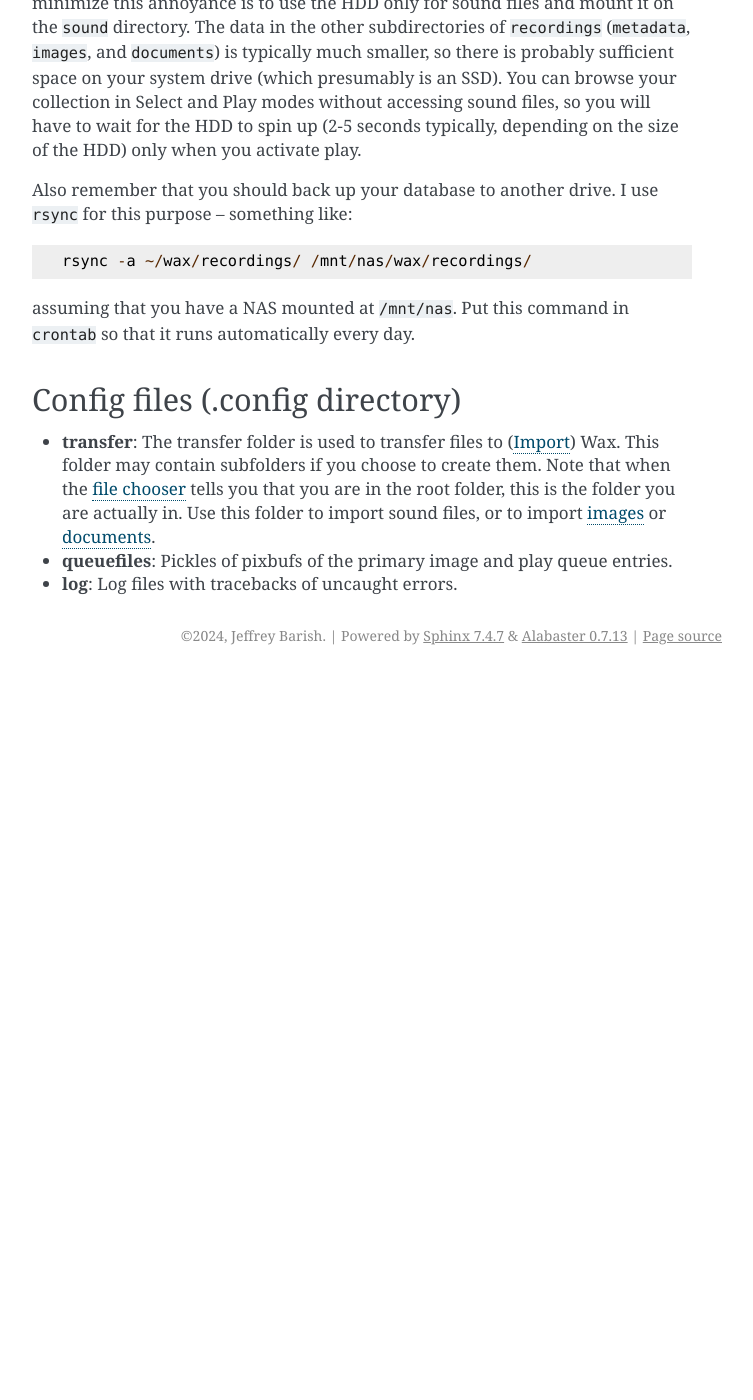
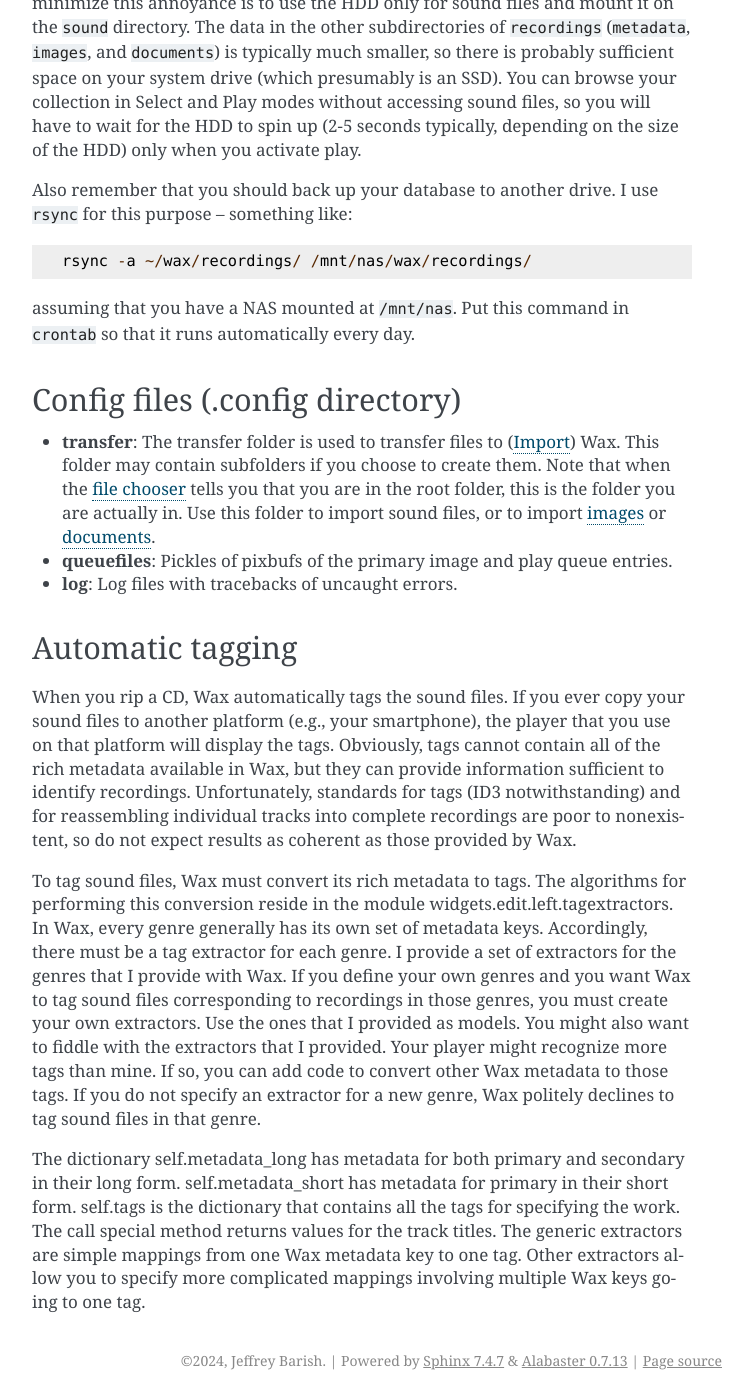
Before and after one commit to jeffbarish/wax-manual, a Sphinx documentation site: the page built from source/appendix.rst, in a window 1280 px wide and 1400 px high, scrolled down 2552 px. Shown: the whole window, without its empty margins (388-1141 px from the left). Built offline with Sphinx 7.4.7, drawn with Linux system fonts in a browser that asks for light colours; before the commit the page ends 3227 px from its top, so only the background shows below that.

Commit message:
Added section to appendix.

```diff
--- a/source/appendix.rst
+++ b/source/appendix.rst
@@ -114,3 +114,12 @@
 - **queuefiles**: Pickles of pixbufs of the primary image and play queue entries.
 
 - **log**: Log files with tracebacks of uncaught errors.
+
+Automatic tagging
+-----------------
+
+When you rip a CD, Wax automatically tags the sound files. If you ever copy your sound files to another platform (e.g., your smartphone), the player that you use on that platform will display the tags. Obviously, tags cannot contain all of the rich metadata available in Wax, but they can provide information sufficient to identify recordings. Unfortunately, standards for tags (ID3 notwithstanding) and for reassembling individual tracks into complete recordings are poor to nonexistent, so do not expect results as coherent as those provided by Wax.
+
+To tag sound files, Wax must convert its rich metadata to tags. The algorithms for performing this conversion reside in the module widgets.edit.left.tagextractors. In Wax, every genre generally has its own set of metadata keys. Accordingly, there must be a tag extractor for each genre. I provide a set of extractors for the genres that I provide with Wax. If you define your own genres and you want Wax to tag sound files corresponding to recordings in those genres, you must create your own extractors. Use the ones that I provided as models. You might also want to fiddle with the extractors that I provided. Your player might recognize more tags than mine. If so, you can add code to convert other Wax metadata to those tags. If you do not specify an extractor for a new genre, Wax politely declines to tag sound files in that genre.
+
+The dictionary self.metadata_long has metadata for both primary and secondary in their long form. self.metadata_short has metadata for primary in their short form. self.tags is the dictionary that contains all the tags for specifying the work. The call special method returns values for the track titles. The generic extractors are simple mappings from one Wax metadata key to one tag. Other extractors allow you to specify more complicated mappings involving multiple Wax keys going to one tag.
```
Also changed, not shown: 5 other files.
